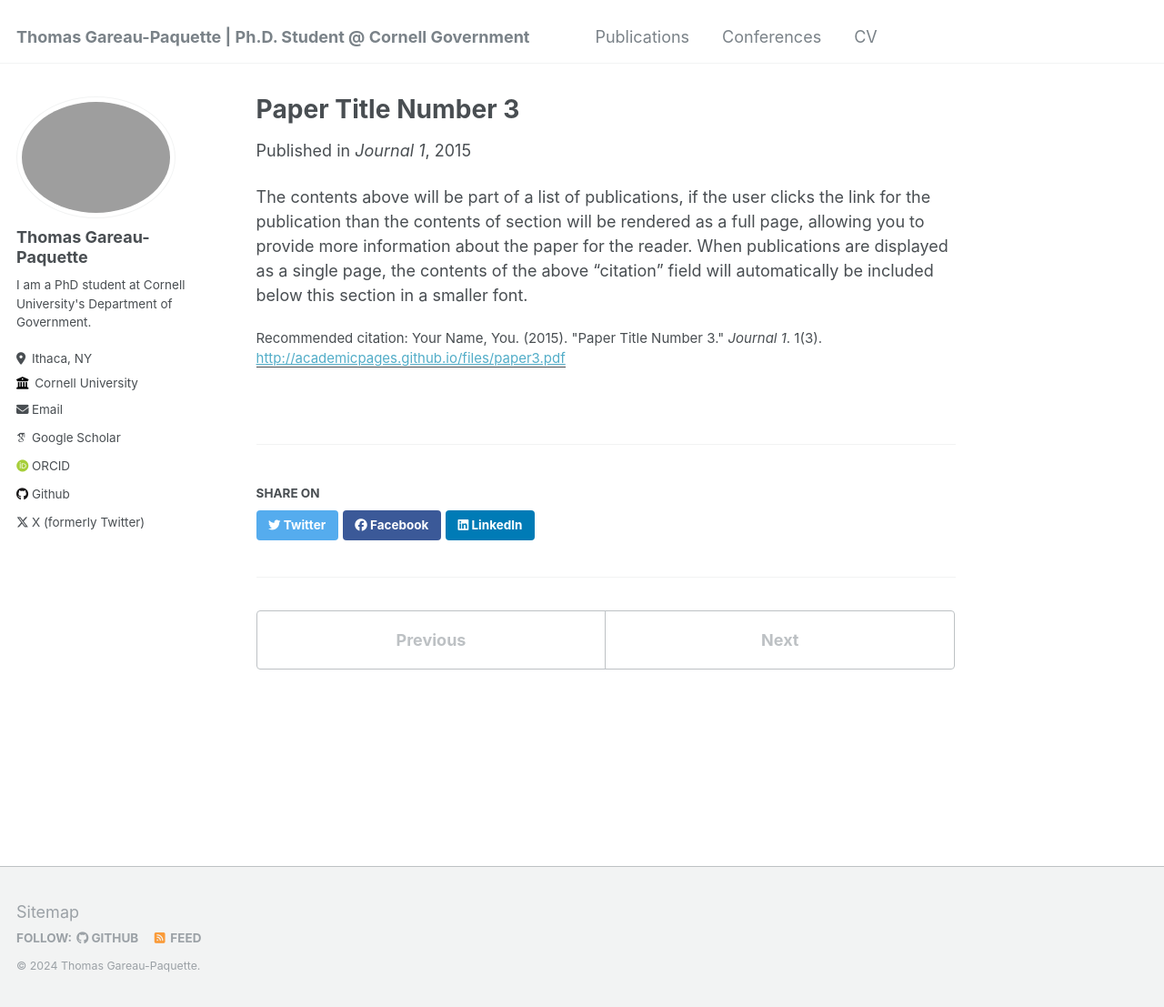
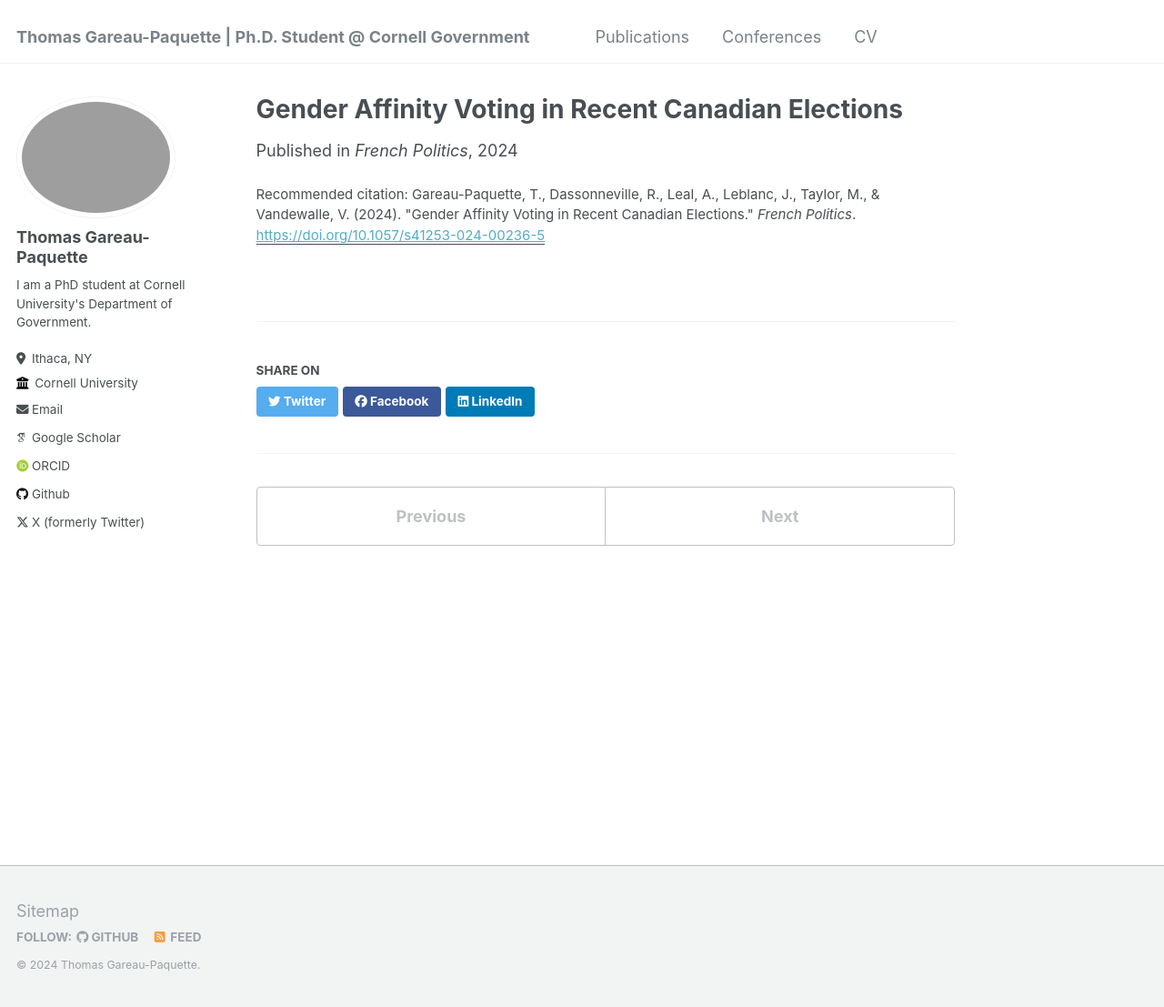
Before and after one commit to ThomasGareau/thomasgareau, a Jekyll site: the page built from _publications/2015-10-01-paper-title-number-3.md, in a window 1280 px wide and 1107 px high. Shown: the whole window at 91% size. Built offline with Jekyll 4.4.1, drawn with Linux system fonts in a browser that asks for light colours; some web fonts are replaced.

Commit message:
Added pubs

```diff
--- a/_publications/2015-10-01-paper-title-number-3.md
+++ b/_publications/2015-10-01-paper-title-number-3.md
@@ -1,12 +1,10 @@
 ---
-title: "Paper Title Number 3"
+title: "Gender Affinity Voting in Recent Canadian Elections"
 collection: publications
-permalink: /publication/2015-10-01-paper-title-number-3
-excerpt: 'This paper is about the number 3. The number 4 is left for future work.'
-date: 2015-10-01
-venue: 'Journal 1'
-paperurl: 'http://academicpages.github.io/files/paper3.pdf'
-citation: 'Your Name, You. (2015). &quot;Paper Title Number 3.&quot; <i>Journal 1</i>. 1(3).'
+permalink: /publication/2024-01-01-gender-affinity-voting
+excerpt: 'This paper investigates gender affinity voting in Canadian elections, analyzing recent voter behaviour.'
+date: 2024-01-01
+venue: 'French Politics'
+paperurl: 'https://doi.org/10.1057/s41253-024-00236-5'
+citation: 'Gareau-Paquette, T., Dassonneville, R., Leal, A., Leblanc, J., Taylor, M., & Vandewalle, V. (2024). "Gender Affinity Voting in Recent Canadian Elections." <i>French Politics</i>.'
 ---
-
-The contents above will be part of a list of publications, if the user clicks the link for the publication than the contents of section will be rendered as a full page, allowing you to provide more information about the paper for the reader. When publications are displayed as a single page, the contents of the above "citation" field will automatically be included below this section in a smaller font.
```
Also changed, not shown: _pages/cv.md (+1 -1 lines), _publications/2009-10-01-paper-title-number-1.md (+6 -8 lines), _publications/2010-10-01-paper-title-number-2.md (+7 -9 lines), _publications/2024-02-17-paper-title-number-4.md (+7 -9 lines), 1 other file.
